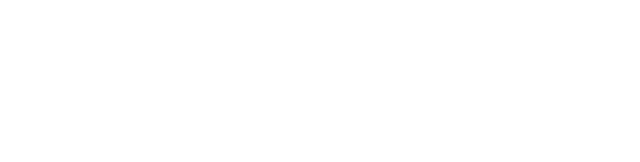
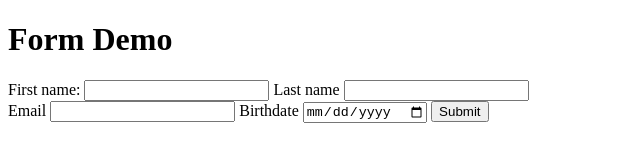
Before and after one commit to Isaiah346/HTML-Forms, a plain HTML site: page index.html in a window 1280 px wide. Shown: the whole page, without its empty margins (0-640 px from the left). Drawn offline with Linux system fonts and the light colour scheme.

Commit message:
Learning

```diff
--- a/index.html
+++ b/index.html
@@ -6,6 +6,19 @@
     <title>8.1 Form Elements</title>
 </head>
 <body>
+    <h1>Form Demo</h1>
+    <form>
+        <label>First name:</label>
+        <input type="text" id="firstname">
+        <label>Last name</label>
+        <input type="text" id="lastname"><br>
+        <label>Email</label>
+        <input type="email" id="email">
+        <label>Birthdate</label>
+        <input type="date" id="birthdate">
+        <button onclick="processForm(event)">Submit</button>
+    </form>
 
+    <script src="script.js"></script>
 </body>
 </html>
--- /dev/null
+++ b/script.js
@@ -0,0 +1,13 @@
+console.log("Script Started");
+
+function processForm(event) {
+    console.log("click");
+    event.preventDefault();
+
+
+    // Get name input element
+    let fNameInput = document.getElementById("firstname")
+    let firstName = fNameInput.value;
+    HTMLFormControlsCollection.log(firstName);
+
+}
```
